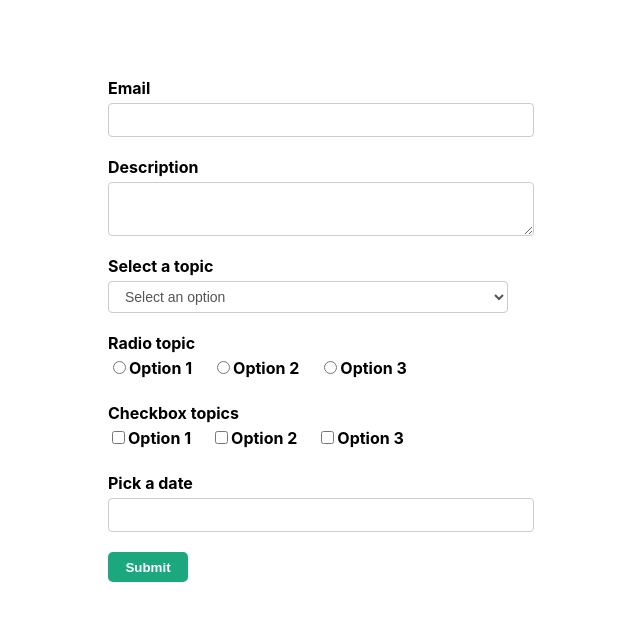
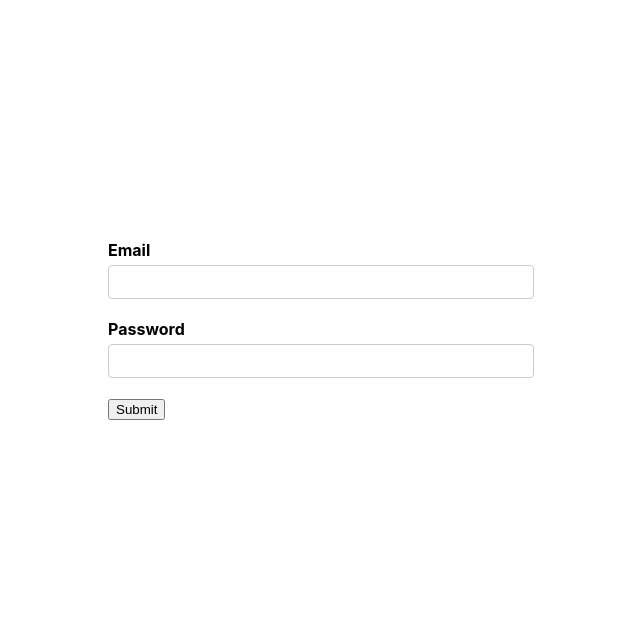
Before and after one commit to joaolucas2012/formik-container-in-reactjs-with-yup-validation, a React (Create React App) app: page / in a window 1280 px wide. Shown: the top 620 px of the page, without its empty margins (319-959 px from the left). Built offline with nearby package versions, Linux system fonts and the light colour scheme; the HTML template or start-up script is replaced by a standard one.

Commit message:
feature: create a login form

```diff
--- a/src/App.js
+++ b/src/App.js
@@ -1,11 +1,11 @@
 import "./App.css";
-import { FormikContainer } from "./components/FormikContainer";
+import { LoginForm } from "./components/LoginForm";
 
 function App() {
   return (
     <div className="App">
       <div className="center">
-        <FormikContainer />
+        <LoginForm />
       </div>
     </div>
   );
--- /dev/null
+++ b/src/components/LoginForm.jsx
@@ -0,0 +1,41 @@
+import React from 'react';
+import { Formik, Form } from 'formik';
+import * as Yup from 'yup';
+import FormikControl from './FormikControl';
+
+export function LoginForm() {
+    const initialValues = {
+        email: '',
+        password: '',
+    }
+    const validationSchema = Yup.object({
+        email: Yup.string().email('Invalid email format').required('Required'),
+        password: Yup.string().required('Required')
+    })
+    const onSubmit = values => {
+        console.log('Form data', values)
+    }
+    return (
+        <Formik initialValues={initialValues} validationSchema={validationSchema} onSubmit={onSubmit}>
+            {
+                formik => {
+                    return <Form>
+                        <FormikControl
+                            control='input'
+                            type='email'
+                            label='Email'
+                            name='email'
+                        />
+                        <FormikControl
+                            control='input'
+                            type='password'
+                            label='Password'
+                            name='password'
+                        />
+                        <button type='submit' disabled={!formik.isValid}>Submit</button>
+                    </Form>
+                }
+            }
+        </Formik>
+    )
+}
```
